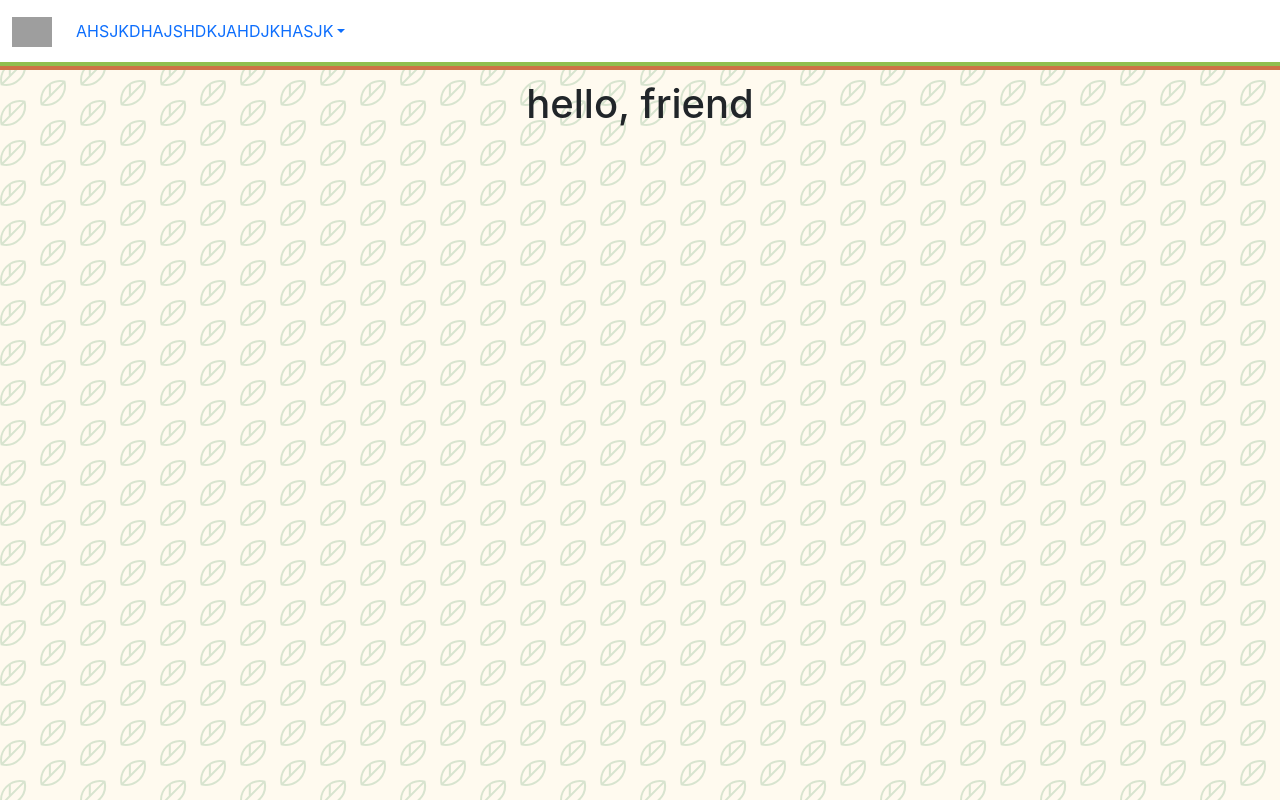
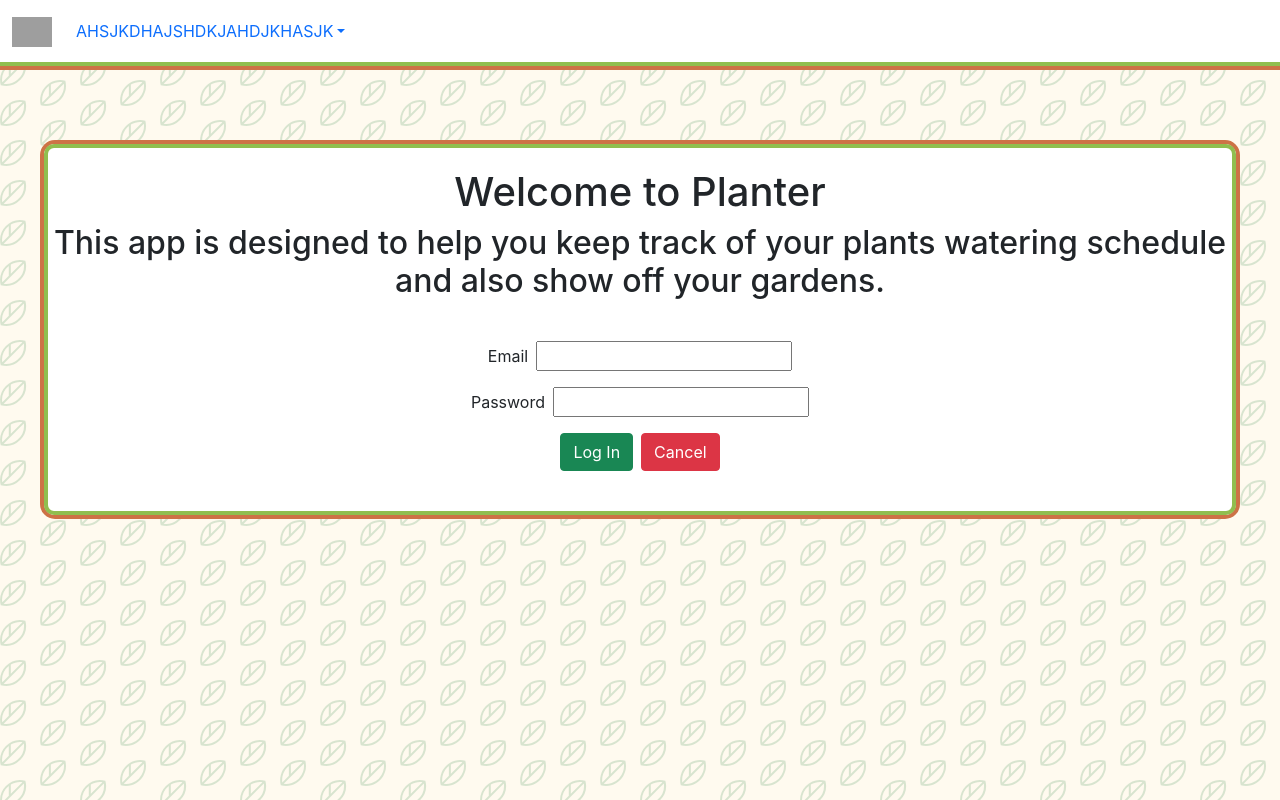
Before and after one commit to RohanPNaher/planter-react-frontend, a React (Create React App) app: page / in a window 1280 px wide. Built offline with nearby package versions, Linux system fonts and the light colour scheme; no server answers; grey boxes are pictures that could not be loaded.

Commit message:
adjust landing css add bootstrap to auth forms

```diff
--- a/src/App.css
+++ b/src/App.css
@@ -37,7 +37,3 @@
     transform: rotate(360deg);
   }
 }
-
-body {
-
-}
--- a/src/App.jsx
+++ b/src/App.jsx
@@ -58,7 +58,7 @@
     <>
       <NavBar user={user} handleLogout={handleLogout} />
       <Routes>
-        <Route path="/" element={<Landing user={user} />} />
+        <Route path="/" element={<Landing user={user} handleSignupOrLogin={handleSignupOrLogin} />} />
         <Route
           path="/signup"
           element={<Signup handleSignupOrLogin={handleSignupOrLogin} />}
--- a/src/components/LoginForm/LoginForm.jsx
+++ b/src/components/LoginForm/LoginForm.jsx
@@ -55,9 +55,9 @@
         />
       </div>
       <div>
-        <button className={styles.button}>Log In</button>
+        <button className={`${styles.button} btn btn-success`}>Log In</button>
         <Link to="/">
-          <button>Cancel</button>
+          <button className={`btn btn-danger`}>Cancel</button>
         </Link>
       </div>
     </form>
--- a/src/components/LoginForm/LoginForm.module.css
+++ b/src/components/LoginForm/LoginForm.module.css
@@ -3,7 +3,7 @@
   flex-flow: column nowrap;
   justify-content: center;
   align-items: center;
-  margin-bottom: 50px;
+  margin-bottom: 40px;
 }
 
 .label,
--- a/src/components/SignupForm/SignupForm.jsx
+++ b/src/components/SignupForm/SignupForm.jsx
@@ -90,11 +90,11 @@
         />
       </div>
       <div className={styles.inputContainer}>
-        <button disabled={isFormInvalid()} className={styles.button}>
+        <button disabled={isFormInvalid()} className={`${styles.button} btn btn-success`}>
           Sign Up
         </button>
         <Link to="/">
-          <button>Cancel</button>
+          <button className={`btn btn-danger`}>Cancel</button>
         </Link>
       </div>
     </form>
--- a/src/pages/Landing/Landing.jsx
+++ b/src/pages/Landing/Landing.jsx
@@ -1,10 +1,41 @@
 import styles from './Landing.module.css'
+import { useNavigate } from 'react-router-dom'
+import { useState, useEffect } from 'react';
 
-const Landing = ({ user }) => {
+import LoginForm from '../../components/LoginForm/LoginForm';
+
+
+const Landing = ({ user, handleSignupOrLogin }) => {
+  const navigate = useNavigate()
+  const [loggedIn, SetLoggedIn] = useState(false)
+  const [message, setMessage] = useState([''])
+
+  const updateMessage = msg => {
+    setMessage(msg)
+  }
+
+  useEffect(() => {
+    SetLoggedIn(true)
+    user && navigate("/gardens")
+  }, [user, navigate])
+
   return (
-    <main className={styles.container}>
-      <h1>hello, {user ? user.name : 'friend'}</h1>
-    </main>
+    <>
+      {loggedIn && <main className={styles.container}>
+        <div className={styles.brownBorder}>
+          <div className={styles.greenBorder}>
+            <div className={styles.messageContainer}>
+              <h1>Welcome to Planter</h1>
+              <h2>This app is designed to help you keep track of your plants watering schedule and also show off your gardens.</h2>
+            </div>
+
+            <div className='login-container'>
+              <LoginForm updateMessage={updateMessage} handleSignupOrLogin={handleSignupOrLogin} />
+            </div>
+          </div>
+        </div>
+      </main>}
+    </>
   )
 }
 
--- a/src/pages/Landing/Landing.module.css
+++ b/src/pages/Landing/Landing.module.css
@@ -2,4 +2,24 @@
   display: flex;
   align-items: center;
   flex-direction: column;
+  text-align: center;
+  padding: 40px;
+  margin-top: 100px;
 }
+
+.brownBorder {
+  border: 4px solid #cd7246;
+  border-radius: 15px;
+  background-color: white;
+}
+
+.greenBorder {
+  border: 4px solid #90be4f;
+  border-radius: 10px;
+}
+
+.messageContainer {
+  margin-top: 20px;
+  margin-bottom: 40px;
+  text-align: center;
+}
```
